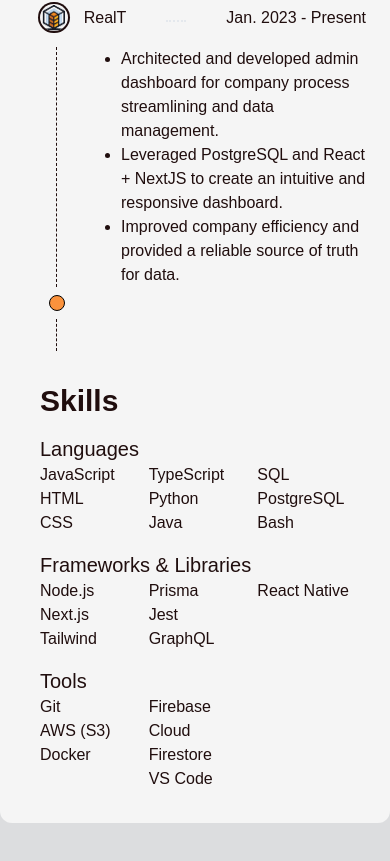
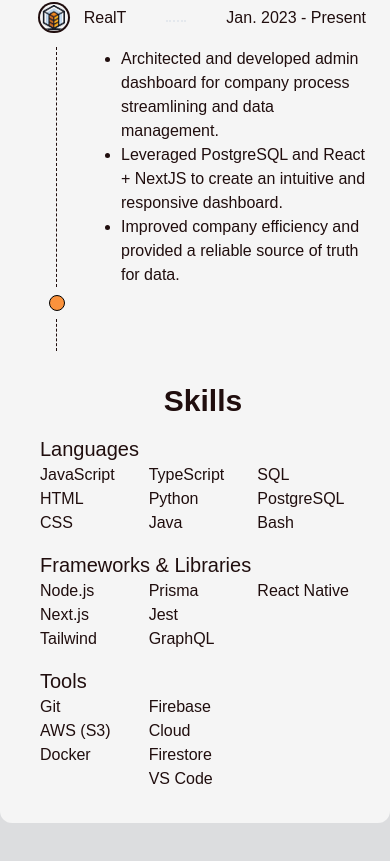
Before and after one commit to isley-griffith/nick-website, a Next.js app: page /resume in a window 390 px wide. Shown: the part 1556-2417 px from the top of the page. Built offline with nearby package versions, Linux system fonts and the light colour scheme.

Commit message:
Fix text alignment on mobile and smaller device screens

```diff
--- a/src/app/resume/page.jsx
+++ b/src/app/resume/page.jsx
@@ -76,7 +76,7 @@ export default function Resume() {
   return (
     <div className="mx-0 p-8 lg:pt-[0em] lg:pb-[8em] md:pb-[12em] mb-[8em] md:mt-[0em] sm:mt-[4em]">
       <div className="grid w-full grid-cols-1 mx-2 sm:gap-8 xxs:gap-8 xxs:grid-cols-1 md:grid-cols-1 md:pt-24 sm:pt-12 xxs:pt-24 mobile:pt-32">
-        <h1 className="text-3xl font-bold lg:mx-24 lg:text-left md:text-left sm:text-left xxs:text-left mobile:text-center lg:mb-0 md:mb-0 sm:mb-0 xxs:mb-0 mobile:mb-8">
+        <h1 className="text-3xl font-bold lg:mx-24 lg:text-left md:text-center sm:text-center xxs:text-center mobile:text-center lg:mb-0 md:mb-0 sm:mb-0 xxs:mb-0 mobile:mb-8">
           Experience
         </h1>
         <ul
@@ -143,9 +143,11 @@ export default function Resume() {
             </li>
           ))}
         </ul>
-        <div className="lg:mx-24">
-          <div className="flex items-center mr-12 space-x-8">
-            <h1 className="mt-8 text-3xl font-bold">Skills</h1>
+        <div className="mt-8 lg:mx-24">
+          <div className="flex lg:justify-start md:justify-center sm:justify-center xxs:justify-center mobile:justify-center">
+            <h1 className="text-3xl font-bold">
+              Skills
+            </h1>
             {/* <div className="flex items-center flex-grow mt-8 space-x-4">
               <div className="flex w-full h-0 border-t border-dashed border-primary" />
               <div className="w-4 h-4 ml-2 bg-orange-400 border border-black rounded-full"></div>
```
